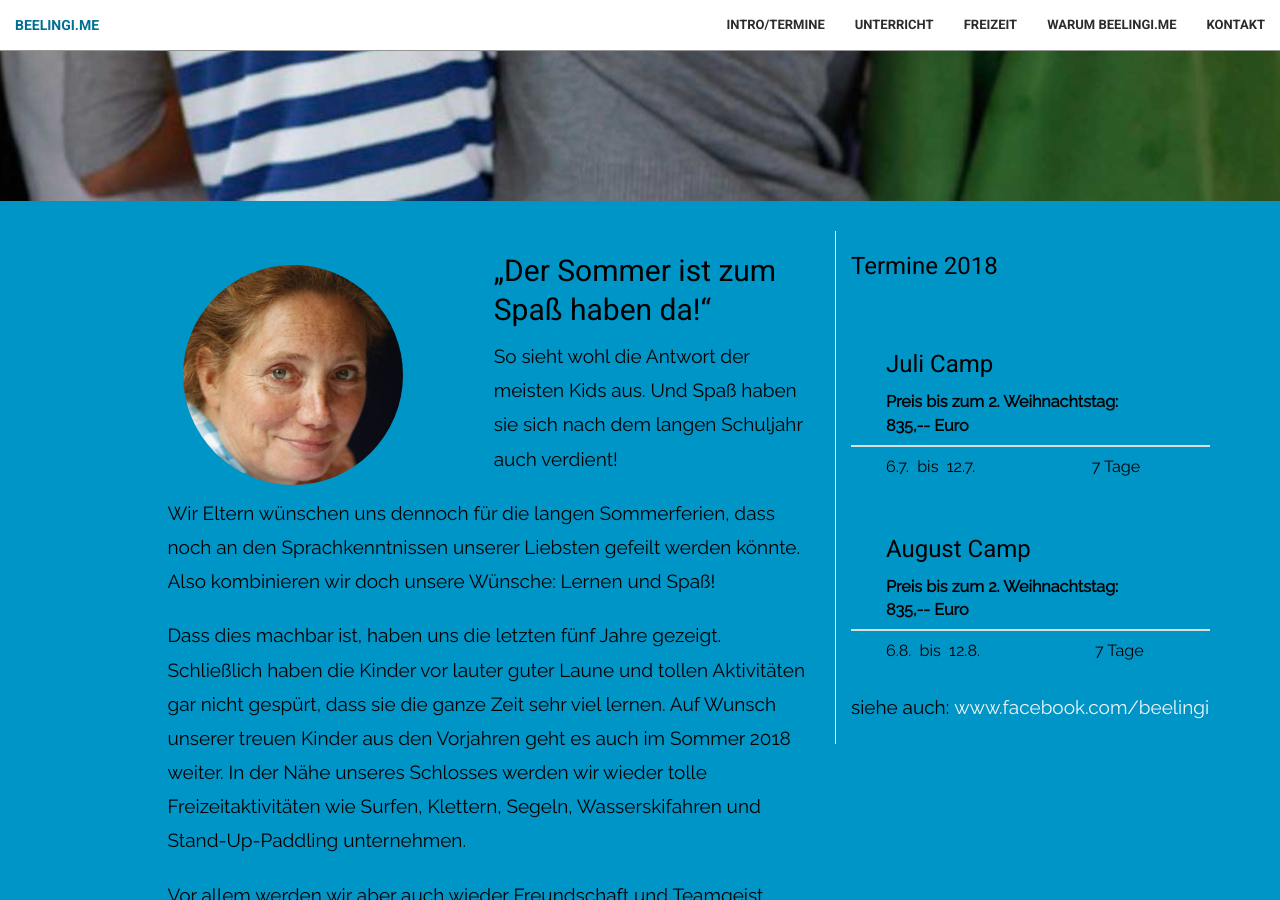
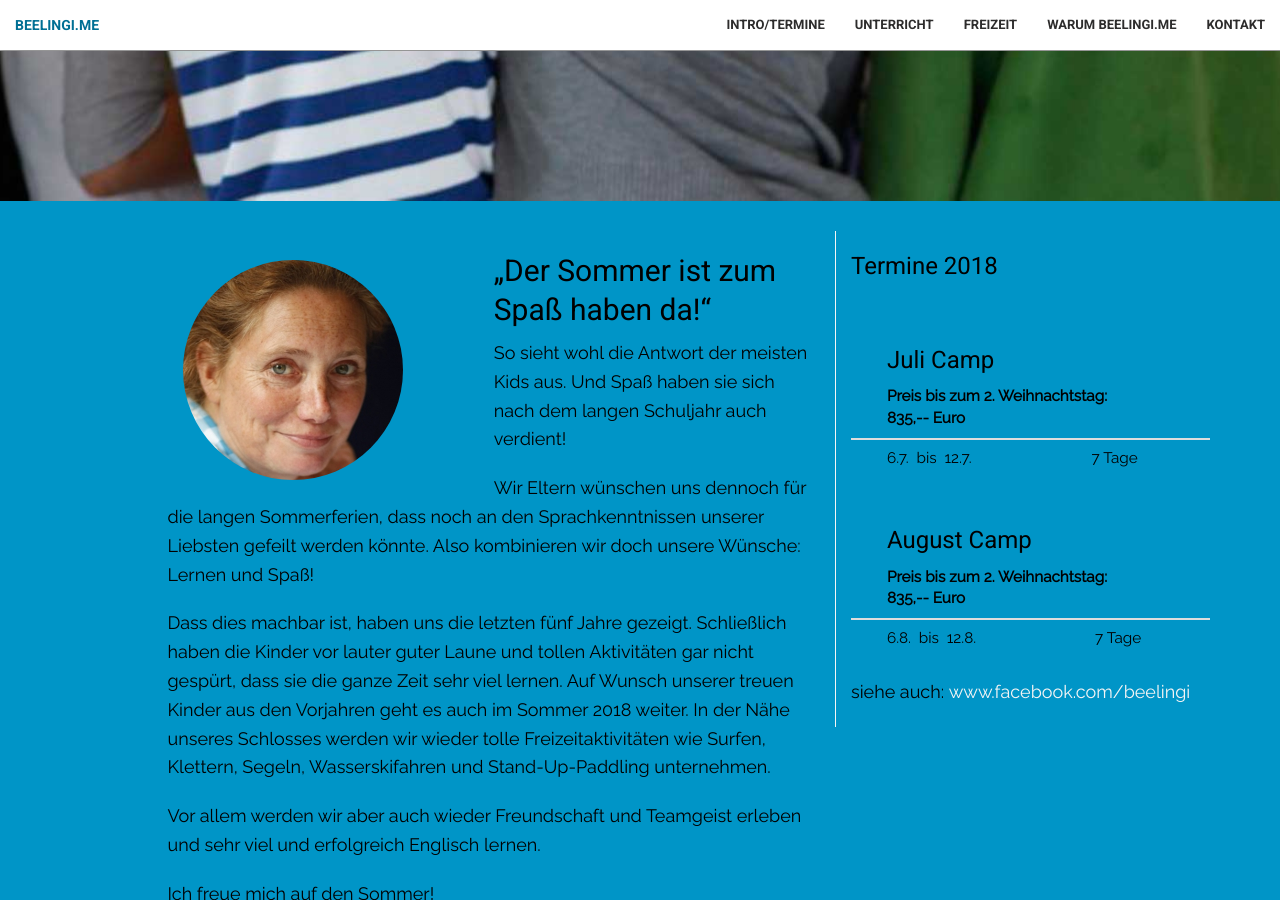
Before and after one commit to Beelingi/beelingi.github.io, a Jekyll site: the page built from index.html, in a window 1280 px wide and 900 px high, scrolled down 699 px. Built offline with Jekyll 4.4.1, drawn with Linux system fonts in a browser that asks for light colours; nearby versions of some CDN libraries.

Commit message:
font size

```diff
--- a/_sass/_base.scss
+++ b/_sass/_base.scss
@@ -41,8 +41,8 @@ h6 {
 
 
 body, p {
-    font-size: 19px;
-    line-height: 1.8;
+    font-size: 18px;
+    line-height: 1.6;
     margin-bottom: 20px;
 }
 
--- a/css/main.scss
+++ b/css/main.scss
@@ -93,7 +93,7 @@ p.social-colour a.email, p.social-colour a.email:hover, p.social-colour a.email:
   }
  .boxes p {
    font-size: 16px;
-   line-height: 1.8;
+   line-height: 1.5;
    }
 
 
```
Also changed, not shown: 1 other file.
